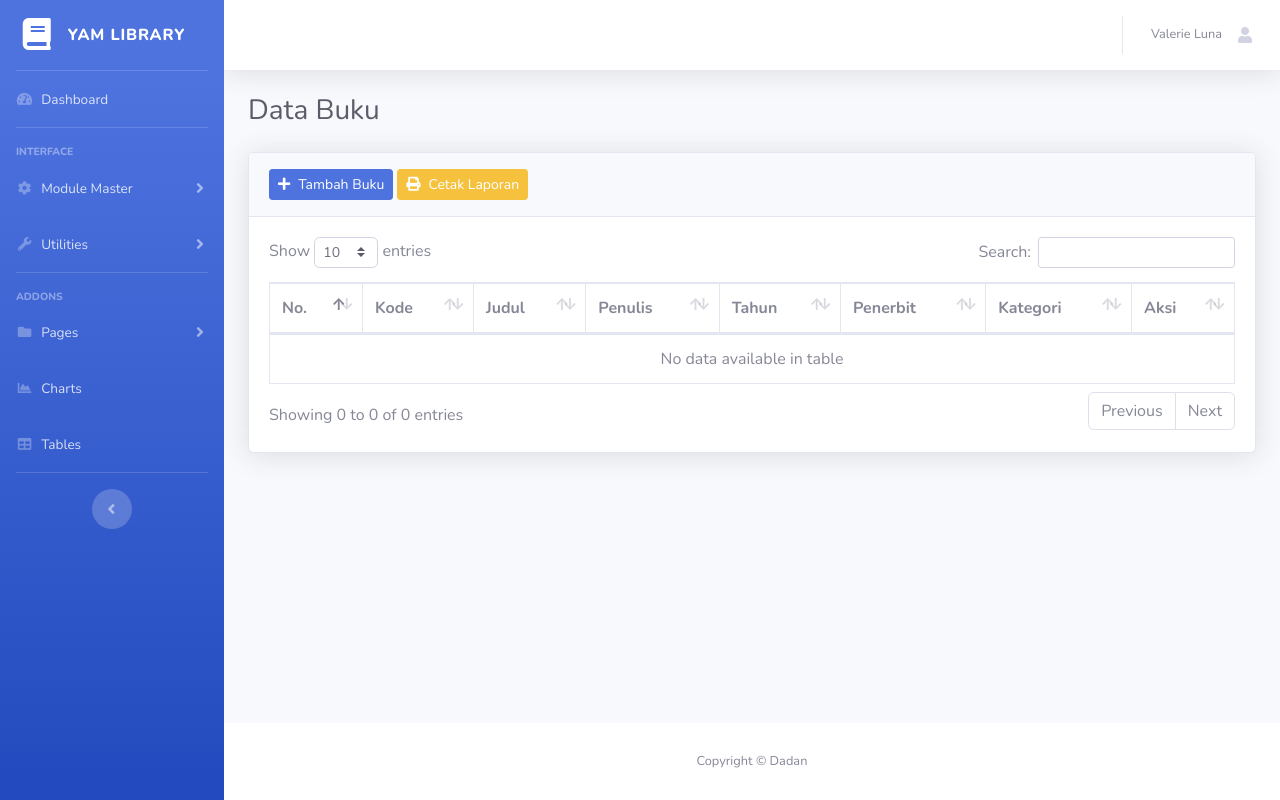
After one commit to ddn05/yam-library, a CodeIgniter app: page /yam-library/admin/buku in a window 1280 px wide. The commit adds this page. Run offline with CodeIgniter, Linux system fonts and the light colour scheme; data that the repository does not hold is empty.

Commit message:
menu buku

```diff
--- a/application/controllers/Admin.php
+++ b/application/controllers/Admin.php
@@ -143,4 +143,107 @@ class Admin extends CI_Controller {
                 $this->m_master->delete_data($where,'tb_petugas');
                 redirect('admin/petugas?pesan=hapus');
         }
+
+        public function buku(){
+                $data['judul'] = 'Data Buku';
+                $data['buku'] = $this->m_master->get_data('tb_buku')->result();
+
+                $this->load->view('template/header',$data);
+                $this->load->view('template/sidebar');
+                $this->load->view('buku/v_buku',$data);
+                $this->load->view('template/footer');
+        }
+
+        public function input_buku(){
+                $kode           = $this->input->post('kode');
+                $judul          = $this->input->post('judul');
+                $penulis        = $this->input->post('penulis');
+                $tahun          = $this->input->post('tahun');
+                $penerbit       = $this->input->post('penerbit');
+                $kategori       = $this->input->post('kategori');
+
+                $data = array(
+                        'kode'          => $kode,
+                        'judul'         => $judul,
+                        'penulis'       => $penulis,
+                        'tahun'         => $tahun,
+                        'penerbit'      => $penerbit,
+                        'kategori'      => $kategori
+                );
+
+                $this->form_validation->set_rules('kode','Kode','trim|required');
+                $this->form_validation->set_rules('judul','Judul','trim|required');
+                $this->form_validation->set_rules('penulis','Penulis','trim|required');
+                $this->form_validation->set_rules('tahun','Tahun','trim|required');
+                $this->form_validation->set_rules('penerbit','Penerbit','trim|required');
+                $this->form_validation->set_rules('kategori','Kategori','trim|required');
+
+                if($this->form_validation->run() != false){
+                        $this->m_master->insert_data($data,'tb_buku');
+                        redirect('admin/buku?pesan=berhasil');
+                }
+                else{
+                        redirect('admin/buku?pesan=gagal');
+                }
+        }
+
+        public function hapus_buku($kode){
+                $where = array(
+                        'kode' => $kode
+                );
+
+                $this->m_master->delete_data($where,'tb_buku');
+                redirect('admin/buku?pesan=hapus');
+        }
+
+        public function edit_buku($kode){
+                $data['judul'] = 'Edit Buku';
+
+                $where = array(
+                        'kode' => $kode
+                );
+
+                $data['buku'] = $this->m_master->edit_data($where,'tb_buku')->result();
+
+                $this->load->view('template/header',$data);
+                $this->load->view('template/sidebar');
+                $this->load->view('buku/v_editbuku',$data);
+                $this->load->view('template/footer');
+        }
+
+        public function update_buku(){
+                $kode           = $this->input->post('kode');
+                $judul          = $this->input->post('judul');
+                $penulis        = $this->input->post('penulis');
+                $tahun          = $this->input->post('tahun');
+                $penerbit       = $this->input->post('penerbit');
+                $kategori       = $this->input->post('kategori');
+
+                $data = array(
+                        'judul'         => $judul,
+                        'penulis'       => $penulis,
+                        'tahun'         => $tahun,
+                        'penerbit'      => $penerbit,
+                        'kategori'      => $kategori
+                );
+
+                $where = array(
+                        'kode'          => $kode
+                );
+
+                $this->form_validation->set_rules('kode','Kode','trim|required');
+                $this->form_validation->set_rules('judul','Judul','trim|required');
+                $this->form_validation->set_rules('penulis','Penulis','trim|required');
+                $this->form_validation->set_rules('tahun','Tahun','trim|required');
+                $this->form_validation->set_rules('penerbit','Penerbit','trim|required');
+                $this->form_validation->set_rules('kategori','Kategori','trim|required');
+
+                if($this->form_validation->run() != false){
+                        $this->m_master->update_data($where,$data,'tb_buku');
+                        redirect('admin/buku?pesan=update');
+                }
+                else{
+                        redirect('admin/buku?pesan=gagalupdate');
+                }
+        }
 }
--- /dev/null
+++ b/application/views/buku/v_buku.php
@@ -0,0 +1,145 @@
+            <!-- Begin Page Content -->
+            <div class="container-fluid">
+
+            <!-- Page Heading -->
+            <h1 class="h3 mb-4 text-gray-800">Data Buku</h1>
+
+            <!-- DataTales Example -->
+            <div class="card shadow mb-4">
+
+                <?php
+                    if(isset($_GET['pesan'])){
+                        if($_GET['pesan'] == "berhasil"){
+                            echo "<div class='alert alert-success'>Berhasil Menambahkan Data</div>";
+                        }
+                        if($_GET['pesan'] == "gagal"){
+                            echo "<div class='alert alert-danger'>Gagal Menambahkan Data</div>";
+                        }
+                        if($_GET['pesan'] == "hapus"){
+                            echo "<div class='alert alert-success'>Berhasil Menghapus Data</div>";
+                        }
+                        if($_GET['pesan'] == "update"){
+                            echo "<div class='alert alert-success'>Berhasil Mengupdate Data</div>";
+                        }
+                        if($_GET['pesan'] == "gagalupdate"){
+                            echo "<div class='alert alert-danger'>Gagal Update Data | isi semua kolom !!</div>";
+                        }
+                    }
+                ?>
+
+                <div class="card-header py-3">
+                    <a href="" class="btn btn-primary btn-sm" data-toggle="modal" data-target="#buku"><i class="fas fa-plus mr-2"></i>Tambah Buku</a>
+                    <a href="" class="btn btn-sm btn-warning"><i class="fas fa-print mr-2"></i>Cetak Laporan</a>
+                </div>
+                <div class="card-body">
+                <div class="table-responsive">
+                    <table class="table table-bordered" id="dataTable" width="100%" cellspacing="0">
+                    <thead>
+                        <tr>
+                            <th>No.</th>
+                            <th>Kode</th>
+                            <th>Judul</th>
+                            <th>Penulis</th>
+                            <th>Tahun</th>
+                            <th>Penerbit</th>
+                            <th>Kategori</th>
+                            <th>Aksi</th>
+                        </tr>
+                    </thead>
+                    <tbody>
+                        <?php
+                            $no = 1;
+                            foreach($buku as $buk) { ?>
+                        <tr>
+                            <td><?php echo $no++ ?></td>
+                            <td><?php echo $buk->kode ?></td>
+                            <td><?php echo $buk->judul ?></td>
+                            <td><?php echo $buk->penulis ?></td>
+                            <td><?php echo $buk->tahun ?></td>
+                            <td><?php echo $buk->penerbit ?></td>
+                            <td><?php echo $buk->kategori ?></td>
+                            <td>
+                                <?php echo anchor('admin/edit_buku/'.$buk->kode,'<div class="btn btn-success btn-sm" data-toggle="tooltip" data-placement="top" title="Edit Data"><i class="fas fa-edit"></i></div>')?>
+                                <a href="javascript:void(0);" class="btn btn-sm btn-danger"><i class="fas fa-trash" data-placement="top" title="Hapus Data" onclick="hapusdata(<?php echo $buk->kode;?>)";></i></a>
+                            </td>
+                        </tr>
+                        <?php } ?>
+                    </tbody>
+                    </table>
+                </div>
+                </div>
+            </div>
+
+            </div>
+            <!-- /.container-fluid -->
+
+            <!-- Modal -->
+            <div class="modal fade" id="buku" tabindex="-1" aria-labelledby="exampleModalLabel" aria-hidden="true">
+            <div class="modal-dialog">
+                <div class="modal-content">
+                <div class="modal-header">
+                    <h5 class="modal-title" id="exampleModalLabel">Tambah Data Buku</h5>
+                    <button type="button" class="close" data-dismiss="modal" aria-label="Close">
+                    <span aria-hidden="true">&times;</span>
+                    </button>
+                </div>
+                <div class="modal-body">
+                <?php echo form_open_multipart('admin/input_buku');?>
+                    <div class="form-group">
+                        <label>Kode</label>
+                        <input type="text" class="form-control" id="kode" placeholder="" name="kode">
+                        <?php echo form_error('kode')?>
+                    </div>
+                    <div class="form-group">
+                        <label>Judul</label>
+                        <input type="text" class="form-control" id="judul" placeholder="" name="judul">
+                        <?php echo form_error('judul')?>
+                    </div>
+                    <div class="form-group">
+                        <label>Penulis</label>
+                        <input type="text" class="form-control" id="penulis" placeholder="" name="penulis">
+                        <?php echo form_error('penulis')?>
+                    </div>
+                    <div class="form-group">
+                        <label>Penerbit</label>
+                        <input type="text" class="form-control" id="penerbit" placeholder="" name="penerbit">
+                        <?php echo form_error('penerbit')?>
+                    </div>
+                    <div class="form-row">
+                        <div class="form-group col-md-6">
+                            <label>Tahun Terbit</label>
+                            <input type="number" class="form-control" id="tahun" placeholder="" name="tahun">
+                            <?php echo form_error('tahun')?>
+                        </div>
+                        <div class="form-group col-md-6">
+                            <label>Kategori</label>
+                            <select id="kategori" class="form-control" name="kategori">
+                                <option>Umum</option>
+                                <option>Agama</option>
+                                <option>Motivasi</option>
+                            </select>
+                            <?php echo form_error('kategori')?>
+                        </div>
+                    </div>
+
+                </div>
+                <div class="modal-footer">
+                        <button type="button" class="btn btn-secondary" data-dismiss="modal">Tutup</button>
+                        <button type="submit" class="btn btn-primary">Simpan</button>
+                </div>
+                <?php echo form_close();?>
+                </div>
+            </div>
+            </div>
+
+
+            <script type="text/javascript">
+                var url="<?php echo base_url();?>";
+                function hapusdata(kode){
+                var r=confirm("Apakah anda yakin akan menghapus data ini ?")
+                    if (r==true)
+                    window.location = url+"admin/hapus_buku/"+kode;
+                    else
+                    return false;
+                }
+            </script>
--- a/application/views/template/sidebar.php
+++ b/application/views/template/sidebar.php
@@ -39,7 +39,7 @@
             <div id="collapseTwo" class="collapse" aria-labelledby="headingTwo" data-parent="#accordionSidebar">
             <div class="bg-white py-2 collapse-inner rounded">
                 <a class="collapse-item" href="<?php echo base_url()?>admin/anggota">Data Anggota</a>
-                <a class="collapse-item" href="#">Data Buku</a>
+                <a class="collapse-item" href="<?php echo base_url()?>admin/buku">Data Buku</a>
                 <a class="collapse-item" href="<?php echo base_url()?>admin/petugas">Data Petugas</a>
             </div>
             </div>
```
Also changed, not shown: application/views/buku/v_editbuku.php (added, +58 -0 lines), application/views/v_login.php (added).
